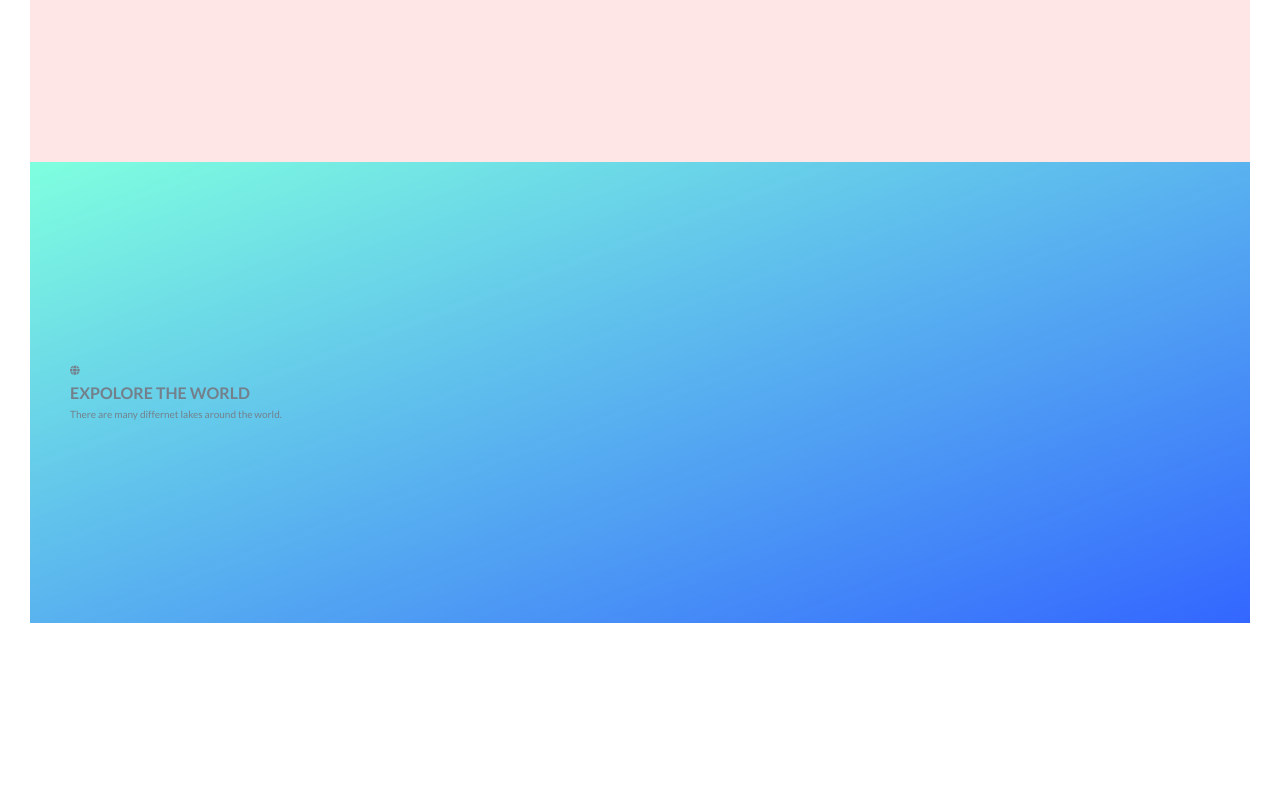
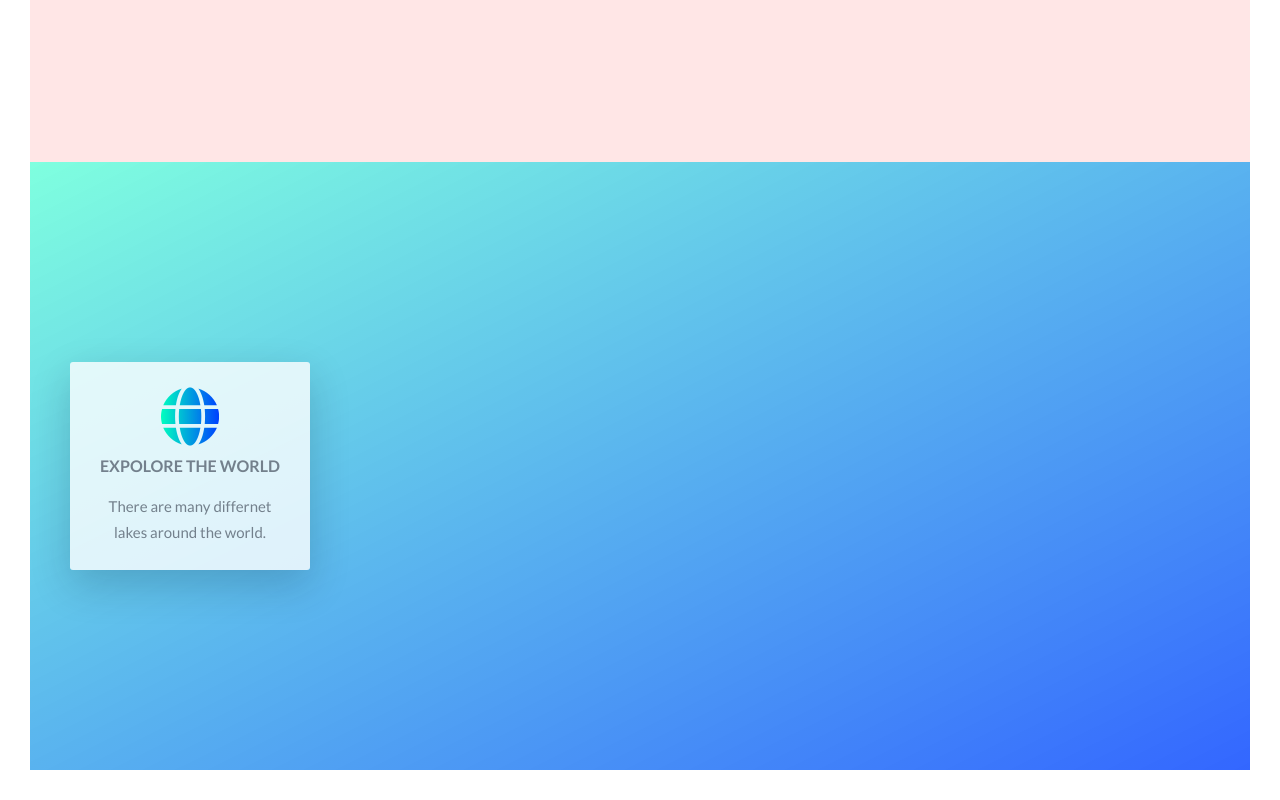
Before and after one commit to royweb/8gkei4-CSS, a website: page index.html in a window 1280 px wide. Shown: the part 1395-2195 px from the top of the page. Before the commit the page ends 2048 px from the top, so only its background shows below. Drawn offline with Linux system fonts and the light colour scheme.

Commit message:
Style the border and the icon of the feature box

```diff
--- a/index.html
+++ b/index.html
@@ -62,7 +62,7 @@
                     <div class="col-1-of-4">
                         <div class="feature-box">
                             <i class="feature-box__icon fas fa-globe"></i>
-                            <h3 class="heading-tertiary">Expolore the world</h3>
+                            <h3 class="heading-tertiary u-margin-bottom-small">Expolore the world</h3>
                             <p class="feature-box__text">There are many differnet lakes around the world.</p>
                         </div>
                     </div>
--- a/sass/components/_feature-box.scss
+++ b/sass/components/_feature-box.scss
@@ -1,7 +1,18 @@
 .feature-box{
+    background-color: rgba($color-white, .8);
+    font-size: 1.5rem;
+    padding: 2.5rem;
+    text-align: center;
+    border-radius: 3px;
+    box-shadow: 0 1.5rem 4rem rgba($color-black, .2);
 
     &__icon{
-
+        font-size: 6rem;
+        margin-bottom: .5rem;
+        display: inline-block;
+        background-image: linear-gradient(to right, $color-primary-light, $color-primary-dark);
+        -webkit-background-clip: text;
+        color: transparent;
     }
 
     &__text{
```
Also changed, not shown: css/style.css.
